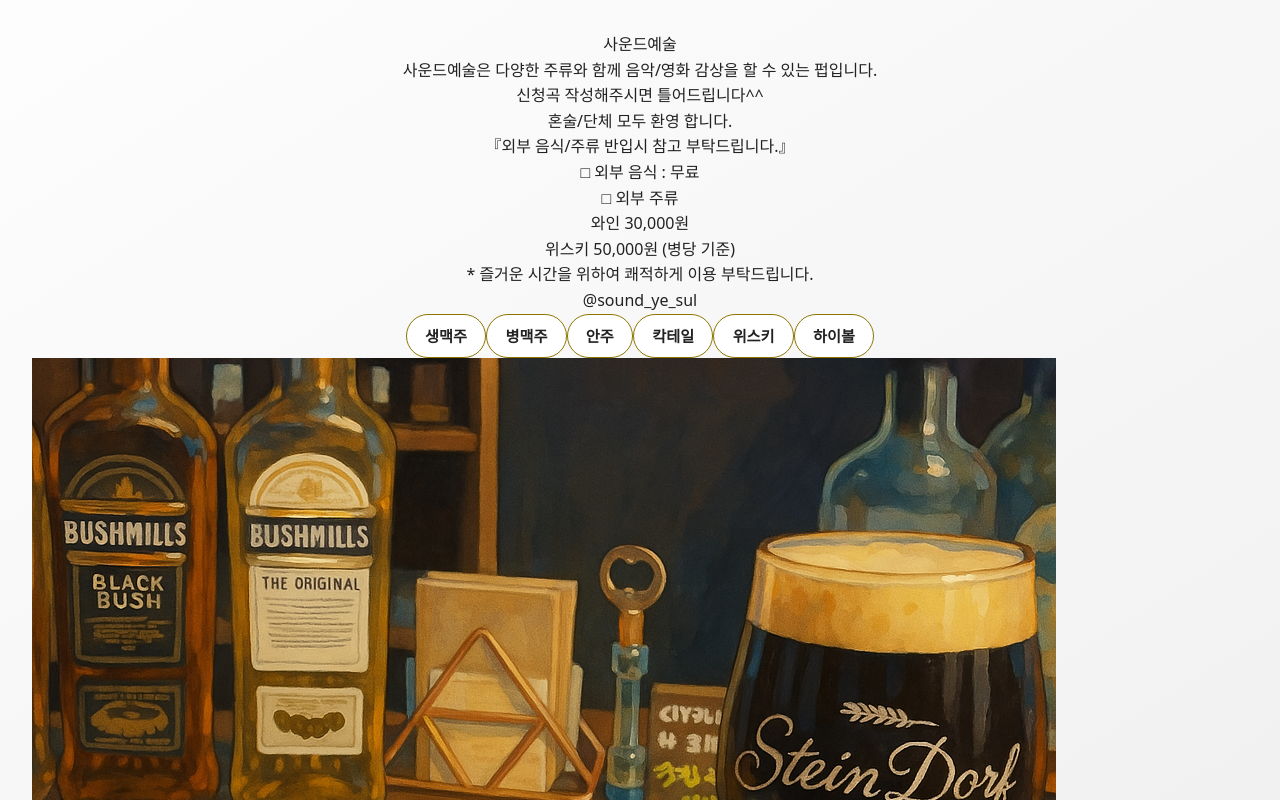
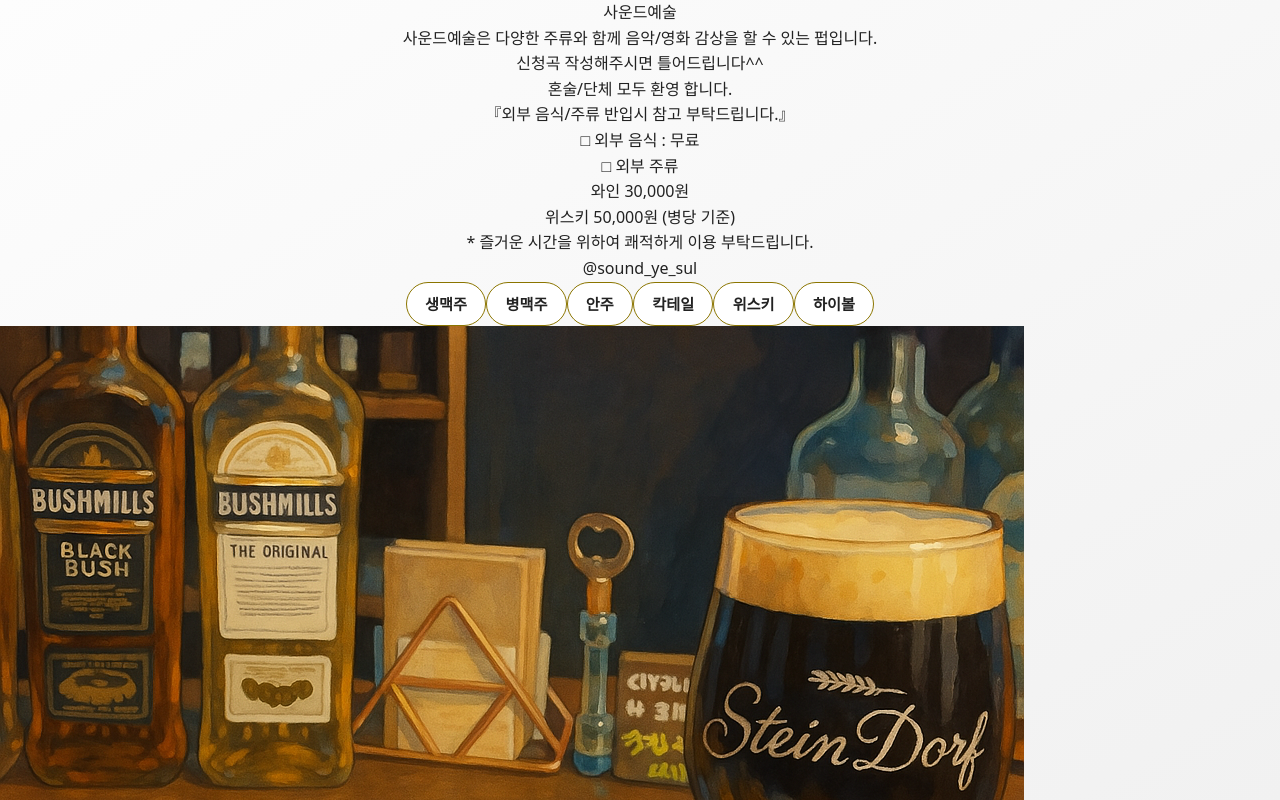
Before and after one commit to Semy-sudo/menu-app, a React (Vite) app: page / in a window 1280 px wide. Built offline with nearby package versions, Linux system fonts and the light colour scheme.

Commit message:
화면수정

```diff
--- a/src/App.css
+++ b/src/App.css
@@ -5,9 +5,9 @@
 }
 
 #root {
-  max-width: 1280px;
+  max-width: 100%;
   margin: 0 auto;
-  padding: 2rem;
+   padding: 0;
   text-align: center;
 }
 
--- a/src/index.css
+++ b/src/index.css
@@ -45,12 +45,13 @@
 
 /* body 기본 세팅 */
 body {
-  margin: 0;
-  display: flex;
-  place-items: center;
   min-width: 320px;
   min-height: 100vh;
   background: linear-gradient(to bottom right, #1a1a1a, #2c2c2c);
+
+  /* 이거 지우는 게 좋아 */
+  display: block;
+  place-items: unset;
 }
 
 /* 제목 스타일 */
```
